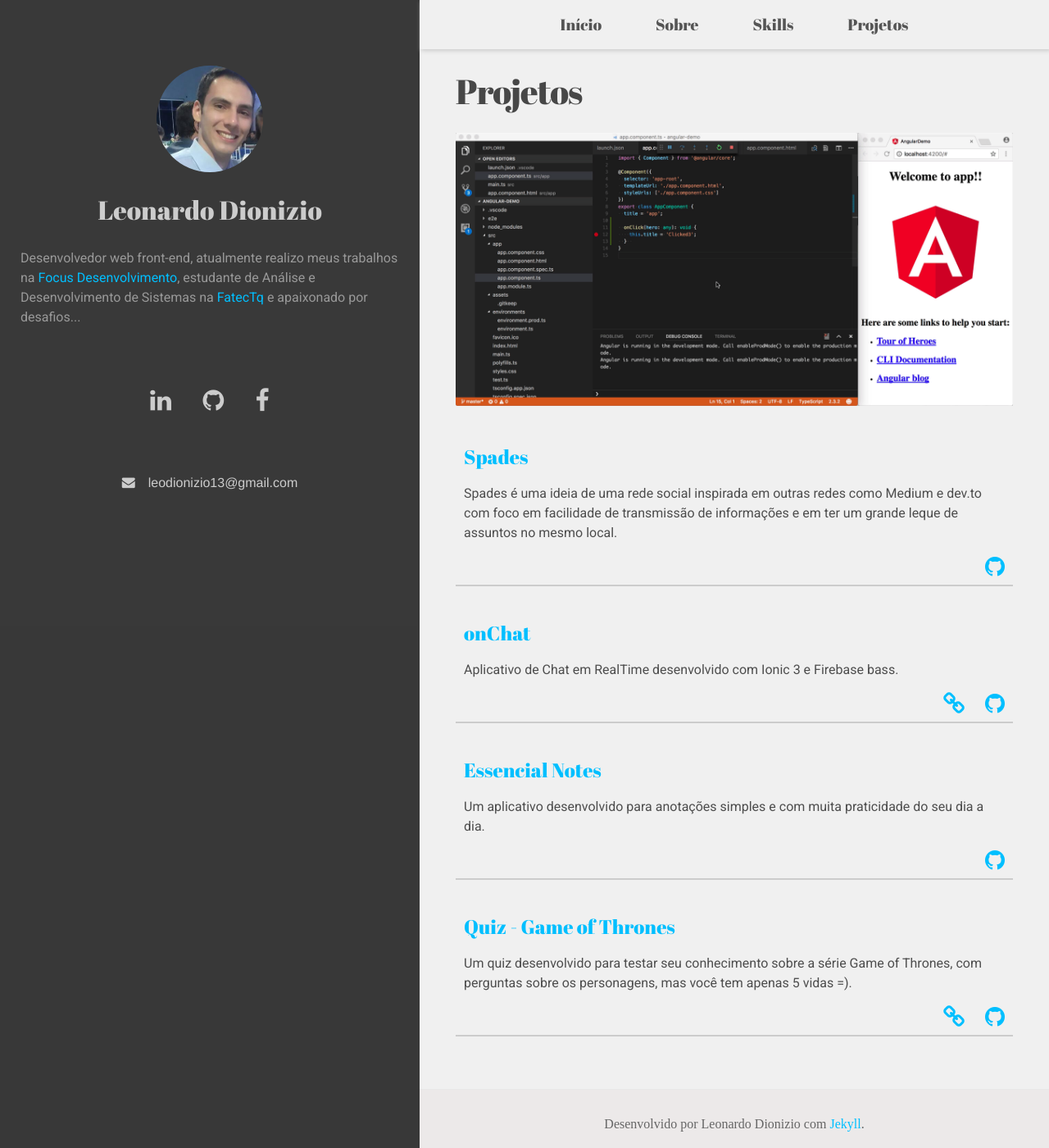
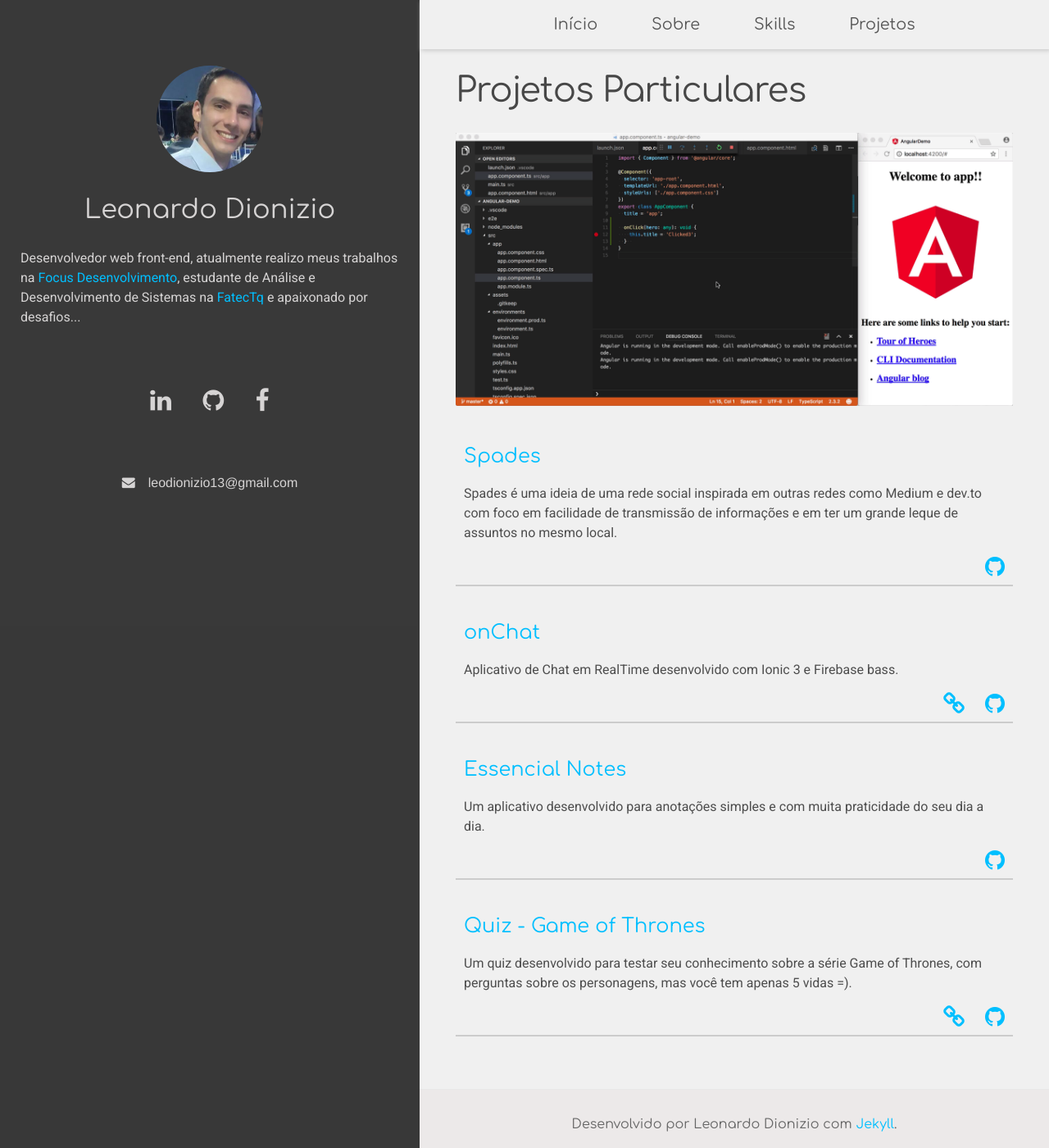
Before and after one commit to leodionizio/leodionizio.github.io, a Jekyll site: the page built from projects.md, in a window 1280 px wide and 1400 px high. Shown: the whole window at 82% size. Built offline with Jekyll 4.4.1, drawn with Linux system fonts in a browser that asks for light colours; nearby versions of some CDN libraries; some web fonts are replaced.

Commit message:
melhoria da fonte

```diff
--- a/_sass/minima.scss
+++ b/_sass/minima.scss
@@ -4,6 +4,7 @@
 @import url('https://fonts.googleapis.com/css?family=Yatra+One');
 @import url('https://fonts.googleapis.com/css?family=Roboto');
 @import url('https://fonts.googleapis.com/css?family=Abril+Fatface');
+@import url('https://fonts.googleapis.com/css?family=Comfortaa');
 
 
 // Define defaults for each variable.
@@ -23,7 +24,7 @@ $link-color-hover: #008fb3 !default;
 $title-color:      #474747 !default;
 $text-color:       #4d4d4d !default;
 
-$font-cursive: 'Abril Fatface', cursive;
+$font-cursive: 'Comfortaa', cursive;
 $font-title: 'Yatra One', cursive;
 $font-text: 'Roboto', sans-serif;
 
--- a/_sass/minima/_layout.scss
+++ b/_sass/minima/_layout.scss
@@ -26,8 +26,7 @@
             color: #555;
             padding: 1px 4%;
             &:hover {
-                background-color: #e7e7e7;
-                border-bottom: 2px solid #555;
+                background-color: #e7e7e7; // border-bottom: 2px solid #555;
             }
         }
         &:hover {
@@ -42,6 +41,7 @@
  */
 
 .side-menu {
+    $font-color: #d6d4d4;
     width: 40vw;
     background-color: rgba(37, 37, 37, 0.9);
     position: fixed;
@@ -62,7 +62,7 @@
         padding: 7px 15px;
         a {
             h1 {
-                color: #ccc;
+                color: $font-color;
                 &:hover {
                     color: $link-color;
                 }
@@ -75,7 +75,7 @@
     .menu-about {
         padding: 1px 25px;
         p {
-            color: #999;
+            color: $font-color;
         }
     }
     .menu-social {
@@ -84,7 +84,7 @@
         text-align: center;
         font-size: 30px;
         a {
-            color: #ccc;
+            color: $font-color;
             margin: 1px 15px;
             text-decoration: none;
             &:hover {
@@ -95,7 +95,7 @@
     .menu-email {
         margin-top: 10%;
         a {
-            color: #ccc;
+            color: $font-color;
             margin: 1px 15px;
             text-decoration: none;
             &:hover {
@@ -172,7 +172,7 @@
     background-color: #ece9e9;
     .p-footer {
         p {
-            font-family: 'Shadows Into Light Two', cursive;
+            font-family: $font-cursive;
             color: #666;
         }
     }
--- a/projects.md
+++ b/projects.md
@@ -1,6 +1,6 @@
 ---
 layout: page
-title: Projetos
+title: Projetos Particulares
 permalink: /projects/
 ---
 <div>
```
